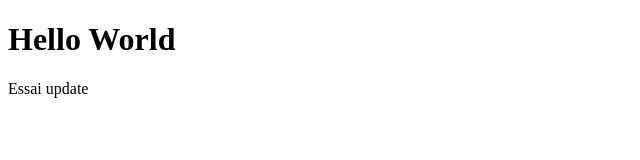
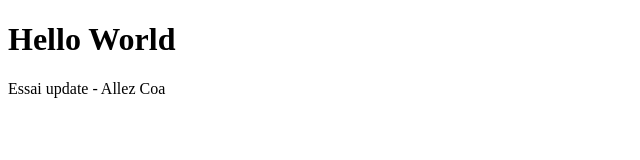
Before and after one commit to loicbcn/loicbcn.github.io, a plain HTML site: page index.html in a window 1280 px wide. Shown: the full height of the page, 0-640 px from the left. Drawn offline with Linux system fonts and the light colour scheme.

Commit message:
Other test

```diff
--- a/index.html
+++ b/index.html
@@ -2,6 +2,6 @@
 <html>
 <body>
 <h1>Hello World</h1>
-<p>Essai update</p>
+<p>Essai update - Allez Coa</p>
 </body>
 </html>
```
